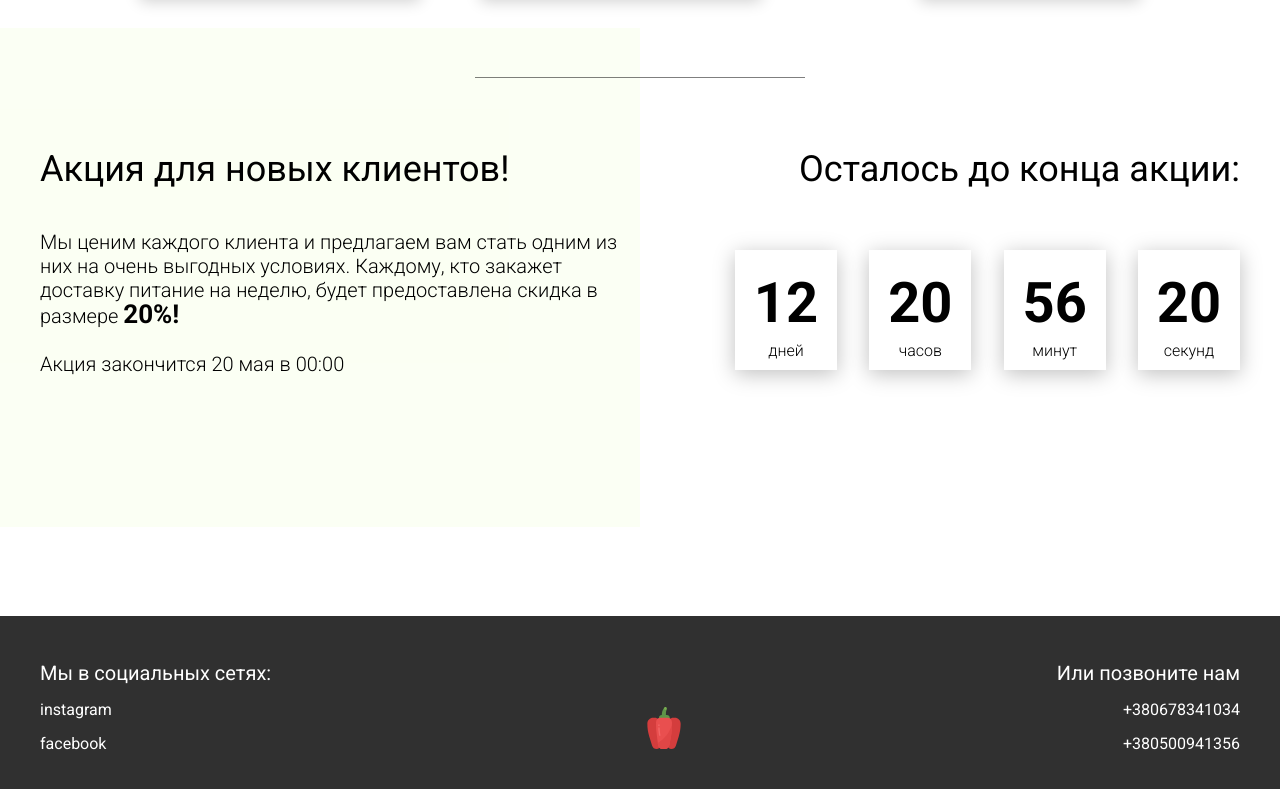
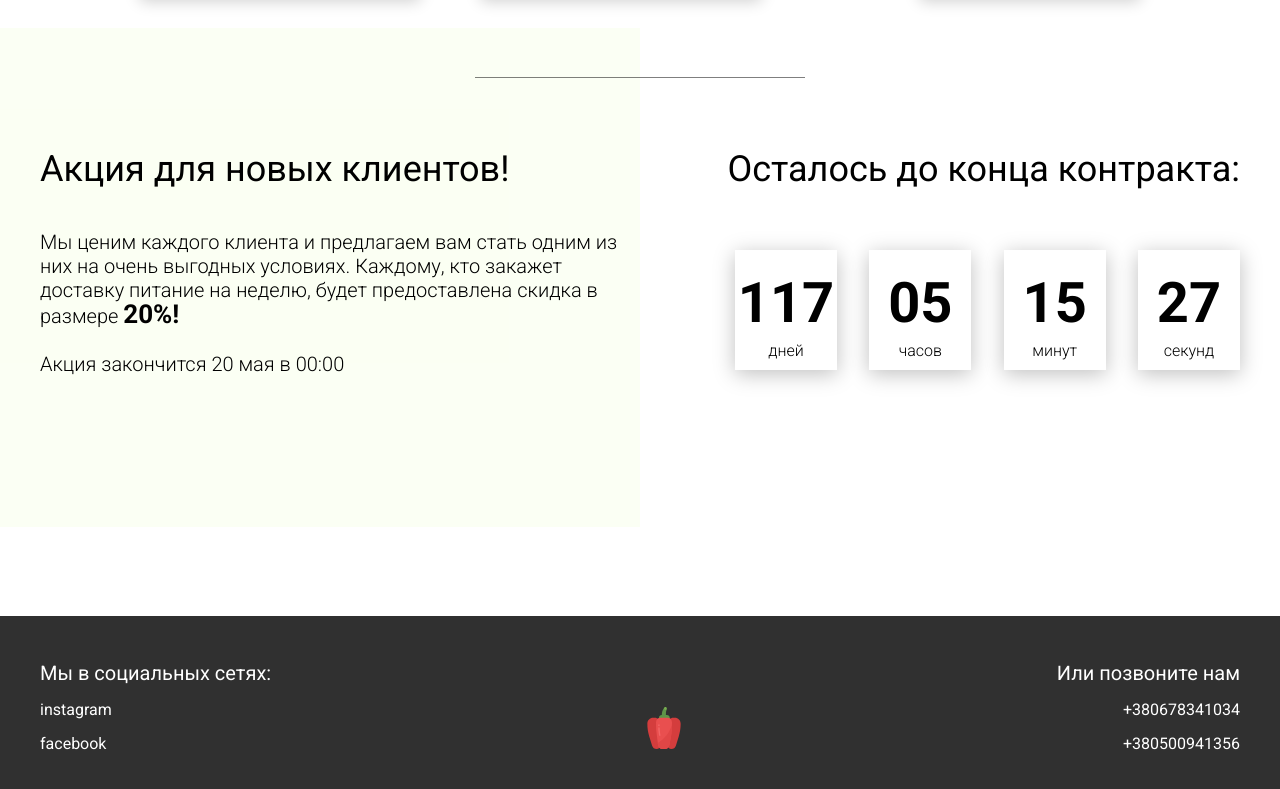
Before and after one commit to dmytro-selikhov/theCJSRC-IP, a website: page part2/Food_dist/index.html in a window 1280 px wide. Shown: the part 3448-4237 px from the top of the page. Drawn offline with Linux system fonts and the light colour scheme.

Commit message:
lesson 70

```diff
--- a/notes.js
+++ b/notes.js
@@ -82,3 +82,5 @@
 // lesson 66. (д) Сборщик мусора и утечки памяти
 // lesson 67. (*) WeakMap и WeakSet
 // lesson 68. Работа с датами
+// lesson 69. Создаем таймер обратного отсчета на сайте
+// lesson 70. (*) Обработка прошедшей даты
--- a/part2/Food_dist/index.html
+++ b/part2/Food_dist/index.html
@@ -278,7 +278,8 @@
         </div>
       </div>
       <div class="promotion__timer">
-        <div class="title">Осталось до конца акции:</div>
+        <div class="title">Осталось до конца контракта:</div>
+        <!-- <div class="title">Осталось до конца акции:</div> -->
         <div class="timer">
           <div class="timer__block">
             <span id="days">12</span>
--- a/part2/Food_dist/js/script.js
+++ b/part2/Food_dist/js/script.js
@@ -1,4 +1,6 @@
 window.addEventListener('DOMContentLoaded', () => {
+
+  // Tabs
 
   const tabs = document.querySelectorAll('.tabheader__item'),
     tabsContent = document.querySelectorAll('.tabcontent'),
@@ -39,6 +41,62 @@ window.addEventListener('DOMContentLoaded', () => {
     }
   });
 
+  // Timer
+
+  const deadline = '2023-11-24';
+
+  function getTimeRemaining(endtime){
+    const t = Date.parse(endtime) - Date.parse(new Date()),
+          days = Math.floor(t / (1000 * 60 * 60 * 24)),
+          hours = Math.floor((t / (1000 * 60 * 60) % 24)),
+          minutes = Math.floor((t / 1000 / 60) % 60),
+          seconds = Math.floor((t / 1000) % 60);
+    return {
+      'total': t,
+      'days': days,
+      'hours': hours,
+      'minutes': minutes,
+      'seconds': seconds,
+    };
+  }
+
+  function getZero(num){
+    if (num >= 0 && num < 10){
+      return `0${num}`;
+    } else {
+      return num;
+    }
+  }
+
+  function setClock(selector, endtime){
+    const timer = document.querySelector(selector),
+          days = timer.querySelector('#days'),
+          hours = timer.querySelector('#hours'),
+          minutes = timer.querySelector('#minutes'),
+          seconds = timer.querySelector('#seconds'),
+          timeInterval = setInterval(updateClock, 1000);
+
+    updateClock();
+
+    function updateClock(){
+      const t = getTimeRemaining(endtime);
+
+        days.innerHTML = getZero(t.days);
+        hours.innerHTML = getZero(t.hours);
+        minutes.innerHTML = getZero(t.minutes);
+        seconds.innerHTML = getZero(t.seconds);
+
+
+        if (t.total <= 0){
+          clearInterval(timeInterval);
+        }
+
+     }
+  }
+
+  setClock('.timer', deadline);
+
+
 });
 
 
```
Also changed, not shown: part2/setTimeout/script.js (+64 -29 lines).
